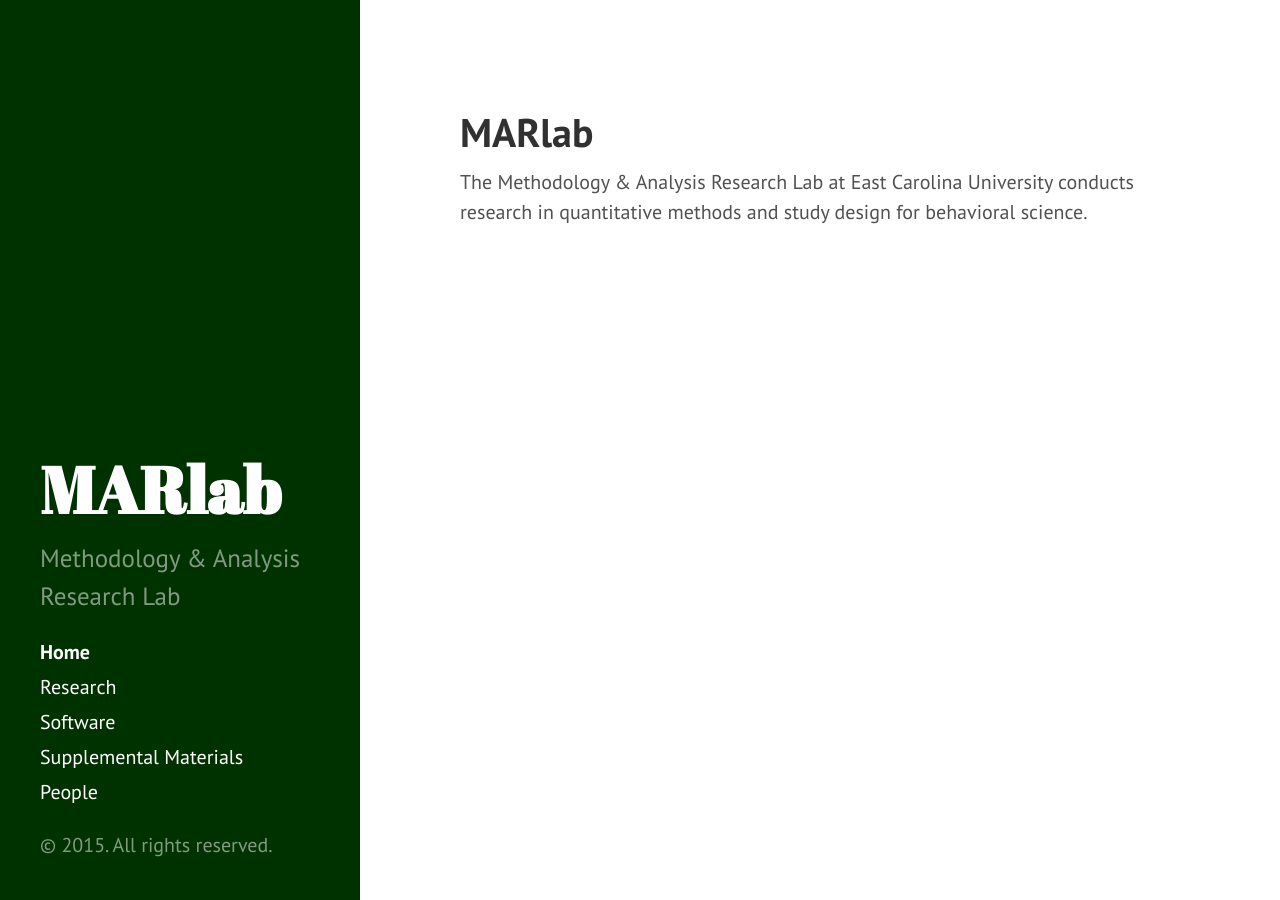
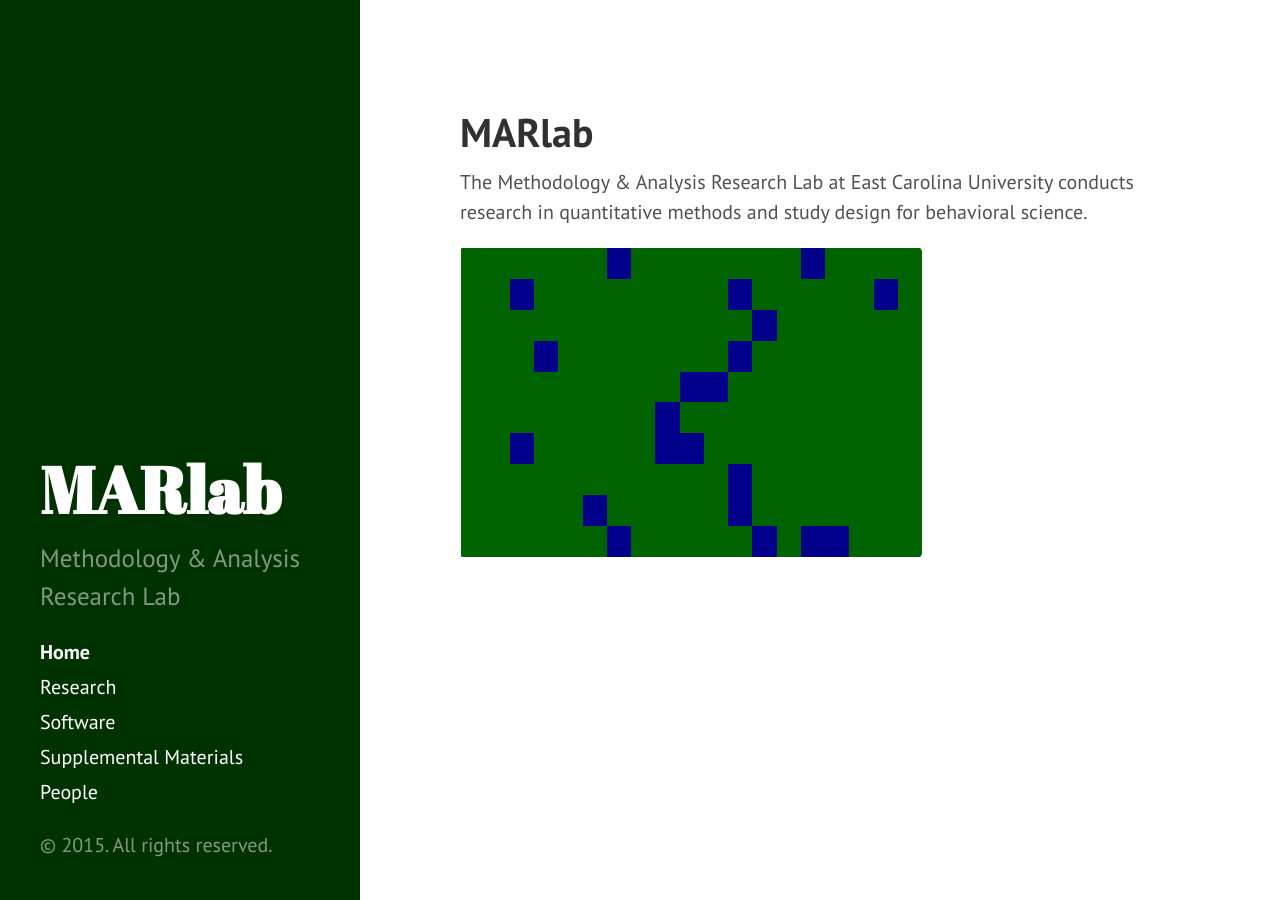
Before and after one commit to schoam4/schoam4.github.io, a Jekyll site: the page built from index.md, in a window 1280 px wide. Built offline with Jekyll 4.4.1, drawn with Linux system fonts in a browser that asks for light colours; Markdown is read by kramdown in place of the engine named in the settings; the list of posts is cut into pages by our own code.

Commit message:
Update index.md

```diff
--- a/index.md
+++ b/index.md
@@ -6,3 +6,5 @@
 #MARlab
 
 The Methodology & Analysis Research Lab at East Carolina University conducts research in quantitative methods and study design for behavioral science.
+
+![](https://github.com/schoam4/schoam4.github.io/raw/master/public/MAR_missmap.png)
```
